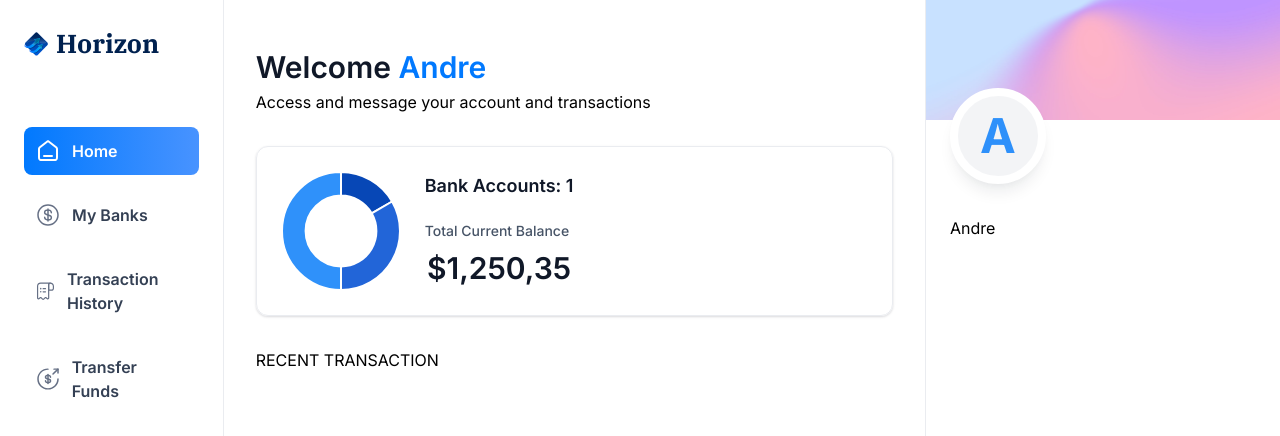
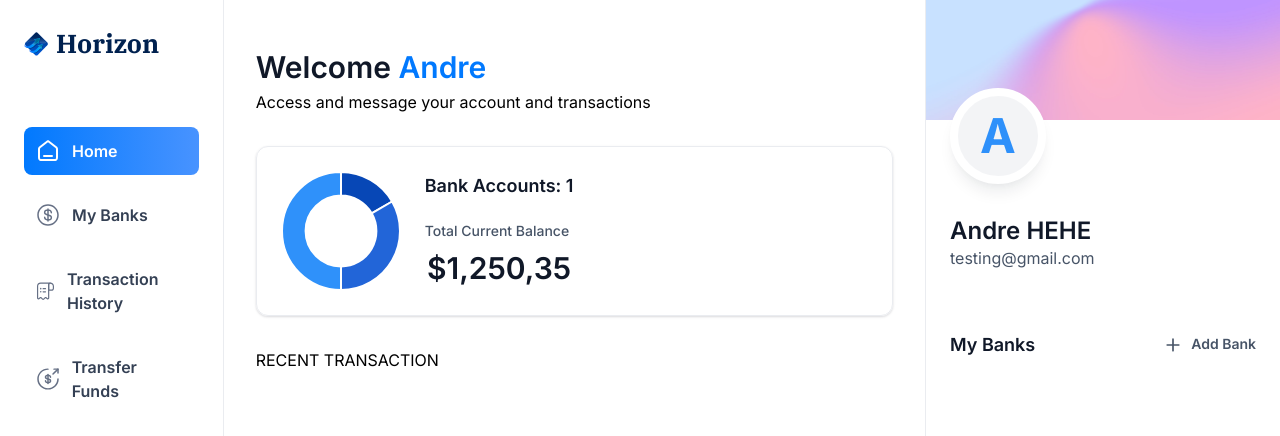
Before and after one commit to AndreasNugoho/bank-app, a Next.js app: page / in a window 1280 px wide. Shown: the top 436 px of the page. Built offline with nearby package versions, Linux system fonts and the light colour scheme.

Commit message:
fix: add bank

```diff
--- a/app/(root)/page.tsx
+++ b/app/(root)/page.tsx
@@ -4,7 +4,7 @@
 import React from 'react'
 
 const Home = () => {
-  const loggedIn = { firstName: "Andre" };
+  const loggedIn = { firstName: 'Andre', lastName:'HEHE',email:'testing@gmail.com' };
   return (
     <section className="home">
       <div className="home-content">
--- a/components/RightSideBar.tsx
+++ b/components/RightSideBar.tsx
@@ -1,8 +1,11 @@
+import Image from 'next/image'
+import Link from 'next/link'
 import React from 'react'
 
 const RightSideBar = ({user,transactions,banks}:RightSidebarProps) => {
   return (
     <aside className="right-sidebar">
+
       <section className="flex flex-col pb-8">
         <div className="profile-banner" />
         <div className="profile">
@@ -11,12 +14,35 @@
           </div>
 
           <div className="profile-details">
-            <h1>
+            <h1 className='profile-name'>
               {user.firstName} {user.lastName}
             </h1>
+            <p className='profile-email'>
+              {user.email}
+            </p>
           </div>
         </div>
       </section>
+
+      <section className="banks">
+        <div className="flex w-full justify-between">
+          <h2 className="header-2">
+            My Banks
+          </h2>
+          <Link href="/" className="flex gap-2">
+            <Image
+              src="/icons/plus.svg"
+              alt="plus"
+              width={20}
+              height={20}
+            />
+            <h2 className="text-14 font-semibold text-gray-600">
+              Add Bank
+            </h2>
+          </Link>
+        </div>
+      </section>
+
     </aside>
   )
 }
```
